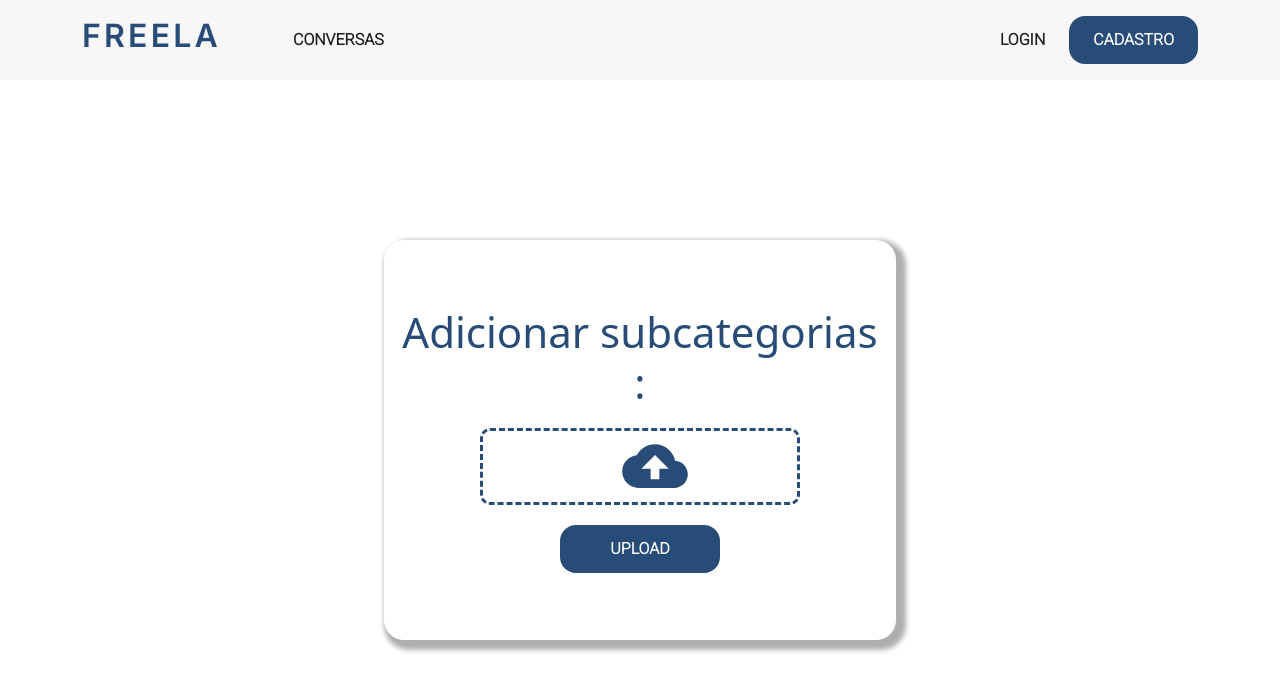
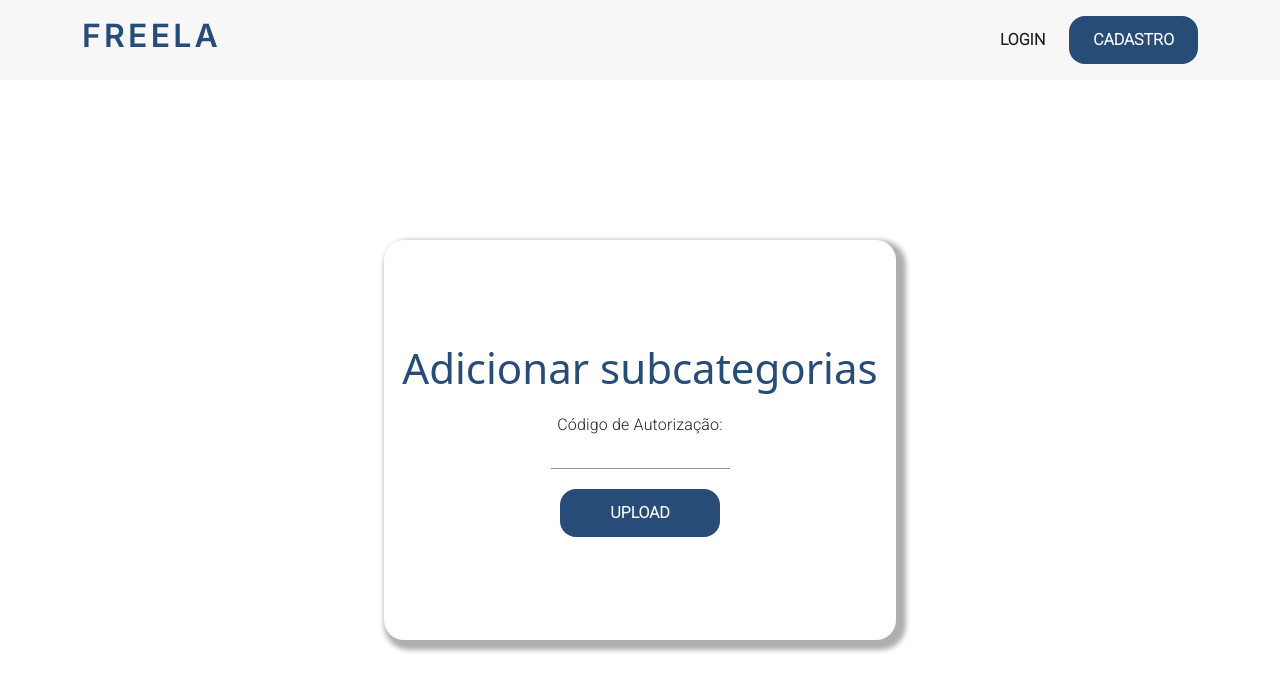
Before and after one commit to FREELA-sptech/FREELA-Web, a React (Vite) app: page /backoffice in a window 1280 px wide. Shown: the top 692 px of the page. Built offline with nearby package versions, Linux system fonts and the light colour scheme; what react-swipeable-views-utils would draw is missing.

Commit message:
feat: new changes

```diff
--- a/src/api/categoriesApi.ts
+++ b/src/api/categoriesApi.ts
@@ -13,8 +13,14 @@ export function CategoriesAPI() {
     return response;
   }
 
+  async function uploadTxt(formData: any) {
+    const response = await api.post("/sub-categories/txt", formData);
+    return response;
+  }
+
   return {
     getCategories,
     getSubCategories,
+    uploadTxt
   };
 }
--- a/src/pages/Backoffice/Backoffice.tsx
+++ b/src/pages/Backoffice/Backoffice.tsx
@@ -1,31 +1,80 @@
-import React from 'react';
+import React, { useContext } from 'react';
 import { Container, Row, Col, Button, Form } from 'react-bootstrap';
 import './style.scss';
 import { IoMdCloudUpload } from 'react-icons/io';
+import { Input, TextField, Typography } from '@mui/material';
+import { useState } from 'react';
+import { CategoriesAPI } from '../../api/categoriesApi';
+import SnackbarContext from '../../hooks/useSnackbar';
 
 
 function Backoffice() {
+  const [code, setCode] = useState('');
+  const { uploadTxt } = CategoriesAPI();
+  const { showSnackbar } = useContext(SnackbarContext);
+
+  const handleImageChange = (event: React.ChangeEvent<HTMLInputElement>) => {
+    const file = event.target.files && event.target.files[0];
+
+    console.log('rodei')
+
+    if (file) {
+      const reader = new FileReader();
+
+      reader.onloadend = () => {
+        const formData = new FormData();
+
+        formData.append('txt', file);
+        formData.append('code', code);
+
+        uploadTxt(formData)
+          .then(() => {
+            showSnackbar(false, "Categorias e Subs cadastradas com sucesso!");
+          })
+          .catch((err) => {
+            showSnackbar(true, err.response.data);
+          })
+      };
+      reader.readAsArrayBuffer(file);
+    }
+  };
+
   return (
     <Container className="backoffice-container">
       <Row>
         <Col>
-            <h1 className='h1-backoffice f-42'>Adicionar subcategorias : </h1>
+          <h1 className='h1-backoffice f-42'>Adicionar subcategorias</h1>
         </Col>
       </Row>
       <Row>
-        <Col className='d-flex align-items-center'>
-      <Form.Control className='input-backoffice' />
-      <IoMdCloudUpload size={70} className='icon'/>
+        <Col className='d-flex align-items-center flex-column'>
+          <Typography variant="body2" className="f-16">
+            Código de Autorização:
+          </Typography>
+          <TextField
+            id="name"
+            name="name"
+            fullWidth
+            value={code}
+            autoComplete="given-name"
+            variant="standard"
+            onChange={(e) => setCode(e.target.value)}
+          />
         </Col>
       </Row>
       <Row>
         <Col>
-            <Button className='primary-standart f-inter' > upload </Button>
+          <label className="primary-standart f-inter text-center">
+            Upload
+            <Input
+              type="file"
+              hidden
+              onChange={handleImageChange}
+            />
+          </label>
         </Col>
-
       </Row>
     </Container>
-
   );
 
 }
--- a/src/pages/Profile/Profile.tsx
+++ b/src/pages/Profile/Profile.tsx
@@ -1,4 +1,4 @@
-import { Accordion, Card, Col, Container, Figure, Form, Modal, Row, useAccordionButton } from "react-bootstrap";
+import { Accordion, Card, Col, Container, Figure, Form, Modal, Row, useAccordionButton, Button } from "react-bootstrap";
 import './style.scss'
 import { useContext, useEffect, useState } from "react";
 import ServicesAvailableCard from "../../shared/components/ServicesAvailableCard/ServicesAvailableCard";
@@ -103,7 +103,7 @@ function Profile() {
           <Col lg={12}>
             <CardProfile />
           </Col>
-          <Col lg={12}>
+          <Col lg={12} className="position-relative">
             <Box
               className="px-5 pb-4"
               sx={{
@@ -120,6 +120,14 @@ function Profile() {
                   </TabList>
                 </Box>
                 <TabPanel value="1" className="px-0">
+                  <Grid item xs={12} container justifyContent="space-between">
+                    <Link to={!isFreelancer ? '/create-order' : '/home'} className='primary-standart'>
+                      {!isFreelancer ? 'faça um pedido' : 'encontre um pedido'}
+                    </Link>
+                    <Button className="primary-text px-0" style={{ right: 0 }}>
+                      download do histórico Pedidos
+                    </Button>
+                  </Grid>
                   <Grid container spacing={4}>
                     {data.length > 0 && !isFreelancer &&
                       <Grid
@@ -143,14 +151,11 @@ function Profile() {
                         flexDirection="column"
                         gap={2}
                       >
-                        <Typography variant="body2" className="f-22">
+                        <Typography variant="body2" className="pt-3 f-22">
                           {!isFreelancer
                             ? "Você ainda não fez nenhum pedido."
                             : "Você ainda não fez nenhuma proposta"}
                         </Typography>
-                        <Link to={!isFreelancer ? '/create-order' : '/home'} className='primary-standart'>
-                          {!isFreelancer ? 'faça um pedido' : 'encontre um pedido'}
-                        </Link>
                       </Grid>
                     ) : !isFreelancer ? (
                       data.map((localData: any) => (
--- a/src/shared/components/ButtonBase/style.scss
+++ b/src/shared/components/ButtonBase/style.scss
@@ -40,7 +40,7 @@
 
 .primary-text {
   @include button-base;
-  background: transparent;
+  background: transparent !important;
   color: var(--dark-contrast-color);
   border: none;
 
--- a/src/shared/components/Header/Header.tsx
+++ b/src/shared/components/Header/Header.tsx
@@ -46,18 +46,22 @@ function Header(props: any) {
         >
           <Offcanvas.Header closeButton className='align-items-end'>
           </Offcanvas.Header>
-          <Offcanvas.Body style={{ zIndex: 9}}>
-            <Nav className="text-center justify-content-between h-100 flex-grow-1" style={{ zIndex: 9}}>
+          <Offcanvas.Body style={{ zIndex: 9 }}>
+            <Nav className="text-center justify-content-between h-100 flex-grow-1" style={{ zIndex: 9 }}>
               <Box className="d-flex flex-column flex-xl-row">
                 <Link to='/' className='logo dark-contrast-color' onClick={handleClose}>
                   FREELA
                 </Link>
-                <Link to='/home' className='tertiary-text' onClick={handleClose}>
-                  {isAuthenticated ? isFreelancer ? "Encontre projetos" : "Encontre Profissionais" : ""}
-                </Link>
-                <Link to='/chat' className='tertiary-text' onClick={handleClose}>
-                  conversas
-                </Link>
+                {isAuthenticated && (
+                  <>
+                    <Link to='/home' className='tertiary-text' onClick={handleClose}>
+                      {isFreelancer ? "Encontre projetos" : "Encontre Profissionais"}
+                    </Link>
+                    <Link to='/chat' className='tertiary-text' onClick={handleClose}>
+                      conversas
+                    </Link>
+                  </>
+                )}
               </Box>
               <Box className="d-flex flex-column flex-xl-row">
                 {!isAuthenticated ?
```
Lines whose indentation alone changed are shown as unchanged.
